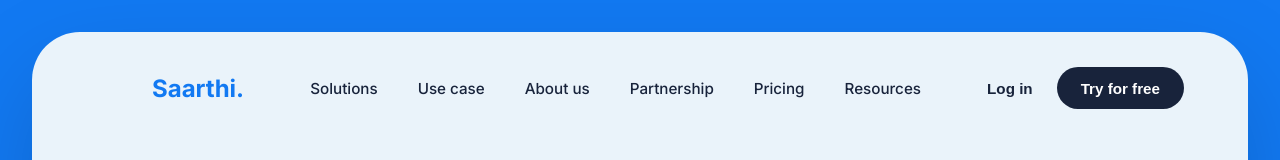
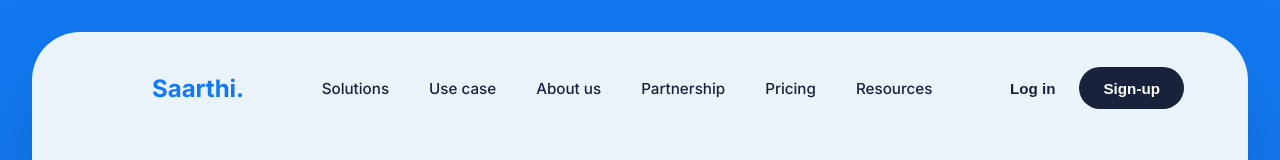
Before and after one commit to ayushmapari56/TA0028_Round-2, a React app in the folder frontend/: page / in a window 1280 px wide. Shown: the top 160 px of the page. Built offline with nearby package versions, Linux system fonts and the light colour scheme; the HTML template or start-up script is replaced by a standard one.

Commit message:
style: Change Try for free button to Sign-up

```diff
--- a/frontend/src/App.tsx
+++ b/frontend/src/App.tsx
@@ -149,7 +149,7 @@ export default function App() {
 
         <div className="nav-actions">
           <button className="btn-login" onClick={() => handleGetStarted()}>Log in</button>
-          <button className="btn-primary" onClick={() => handleGetStarted()}>Try for free</button>
+          <button className="btn-primary" onClick={() => handleGetStarted()}>Sign-up</button>
         </div>
       </nav>
 
```
